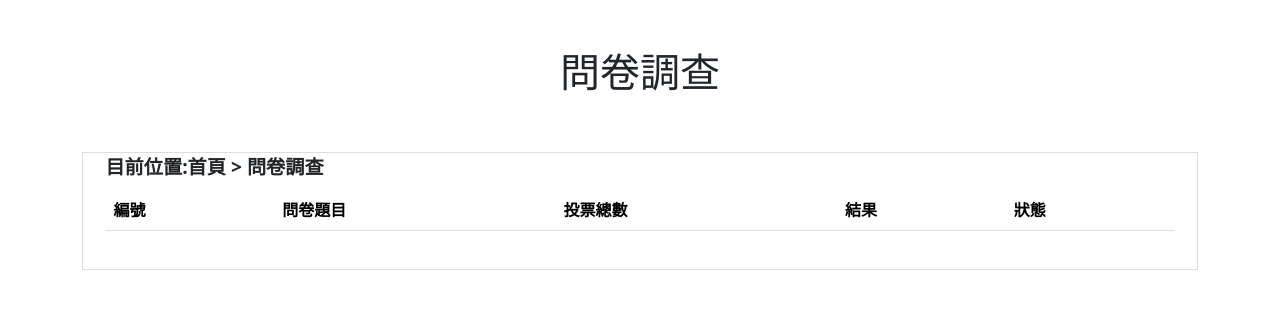
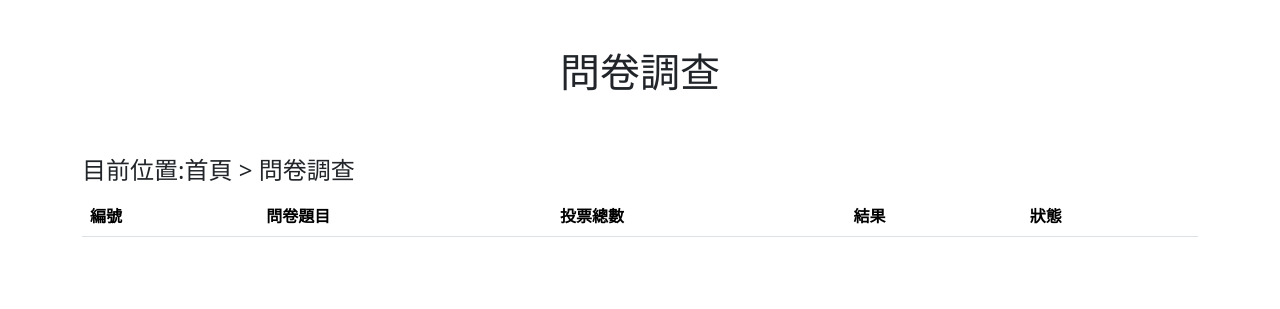
Before and after one commit to s8140156/1130-PHP-bquiz, a PHP site: page /q2/index.php in a window 1280 px wide. Shown: the top 309 px of the page. Run offline with PHP 8.4, Linux system fonts and the light colour scheme; tables that the repository leaves empty or names only in its code hold one stand-in row (values such as "Sample post"); lists and menus that the app fills with data are empty.

Commit message:
徹底除錯 發現建錯資料表que至錯的資料庫/多數錯誤是短寫呼叫php短碼會把<?=漏寫=導致無法將相關資料傳送出去(從網址上id後面發現的)

```diff
--- a/q2/api/add_vote.php
+++ b/q2/api/add_vote.php
@@ -3,13 +3,16 @@
 
 $opt=$Que->find($_POST['opt']);
 $opt['count']=$opt['count']+1;
+// 每個選項票數小計
 
 $subject=$Que->find($opt['subject_id']);
 $subject['count']=$subject['count']+1;
+// 總票數(各選項票數加總)
 
 $Que->save($opt);
 $Que->save($subject);
 
 header("location:../result.php?id={$subject['id']}")
+// 這邊聽老師講一下為何要傳id至result?
 
  ?>
--- a/q2/api/del.php
+++ b/q2/api/del.php
@@ -6,7 +6,7 @@
 	$Que->del($_GET['id']);
 	// 指定id的資料
 	$Que->del(['subject_id'=>$_GET['id']]);
-	//指定條件的資料
+	//指定條件(選項)的資料
 
 }
 
--- a/q2/db.php
+++ b/q2/db.php
@@ -85,7 +85,7 @@
         } else if (is_numeric($id)) {
             $sql .= " where `id`='$id'";
         } else {
-            echo "錯誤:參數的資料型態比須是數字或陣列";
+            echo "錯誤:參數的資料型態必須是數字或陣列";
         }
         //echo 'find=>'.$sql;
         $row = $this->pdo->query($sql)->fetch(PDO::FETCH_ASSOC);
--- a/q2/index.php
+++ b/q2/index.php
@@ -8,21 +8,6 @@
 	<title>題組二</title>
 	<link rel="stylesheet" href="../css/bootstrap.css">
 	<link rel="stylesheet" href="../css/css.css">
-	<style>
-		fieldset.scheduler-border {
-			border: 1px groove #ddd !important;
-			padding: 0 1.4em 1.4em 1.4em !important;
-			margin: 0 0 1.5em 0 !important;
-			-webkit-box-shadow: 0px 0px 0px 0px #000;
-			box-shadow: 0px 0px 0px 0px #000;
-		}
-
-		legend.scheduler-border {
-			font-size: 1.2em !important;
-			font-weight: bold !important;
-			text-align: left !important;
-		}
-	</style>
 </head>
 
 <body>
@@ -30,8 +15,8 @@
 		<h1 class="text-center">問卷調查</h1>
 	</header>
 	<main class="container">
-		<fieldset class="scheduler-border">
-			<legend class="scheduler-border">目前位置:首頁 > 問卷調查</legend>
+		<fieldset>
+			<legend>目前位置:首頁 > 問卷調查</legend>
 			<table class="table">
 				<tr>
 					<th>編號</th>
@@ -41,18 +26,20 @@
 					<th>狀態</th>
 				</tr>
 			<?php
-			$ques=$Que->all(['subject_id'=>0]);
-			foreach($ques as $ind => $que){
+			$ques=$Que->all(['subject_id'=>0,'sh'=>1]);
+			foreach($ques as $idx => $que){
+				// 這邊應該是接收後台管理已選定的要顯示/隱藏的主題訊息
+				// 從資料庫撈出指定id=0的主題 及'sh'是1 所以才要顯示出來
 
 			?>
 
 
 				<tr>
-					<td><?=$ind+1;?></td>
+					<td><?=$idx+1;?></td>
 					<td><?=$que['text'];?></td>
 					<td><?=$que['count'];?></td>
-					<td><a class="btn btn-warning" href="result.php?id=$<?=$que['id'];?>">投票結果</a></td>
-					<td><a class="btn btn-info" href="vote.php?=<?$que['id'];?>">我要投票</a></td>
+					<td><a class="btn btn-warning" href="result.php?id=<?=$que['id'];?>">投票結果</a></td>
+					<td><a class="btn btn-info" href="vote.php?id=<?=$que['id'];?>">我要投票</a></td>
 
 				</tr>
 				<?php
```
Also changed, not shown: q2/admin.php (+11 -4 lines), q2/result.php (+13 -12 lines), q2/vote.php (+3 -8 lines).
